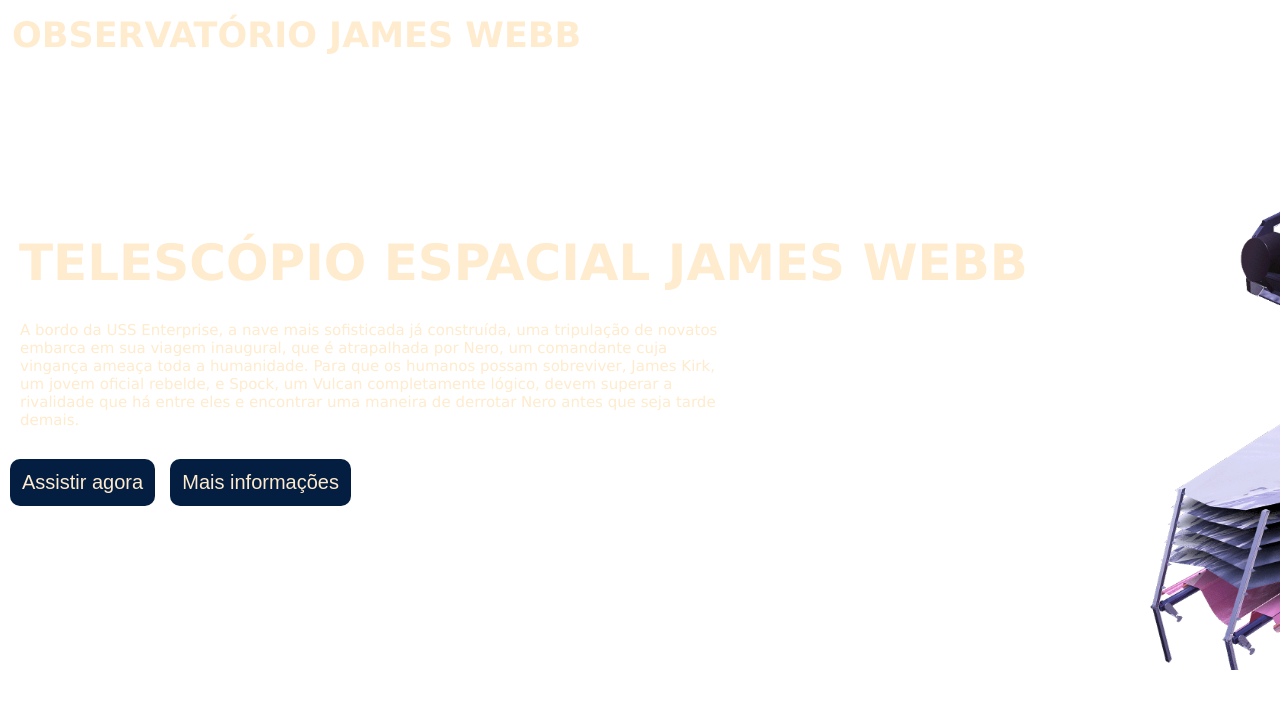
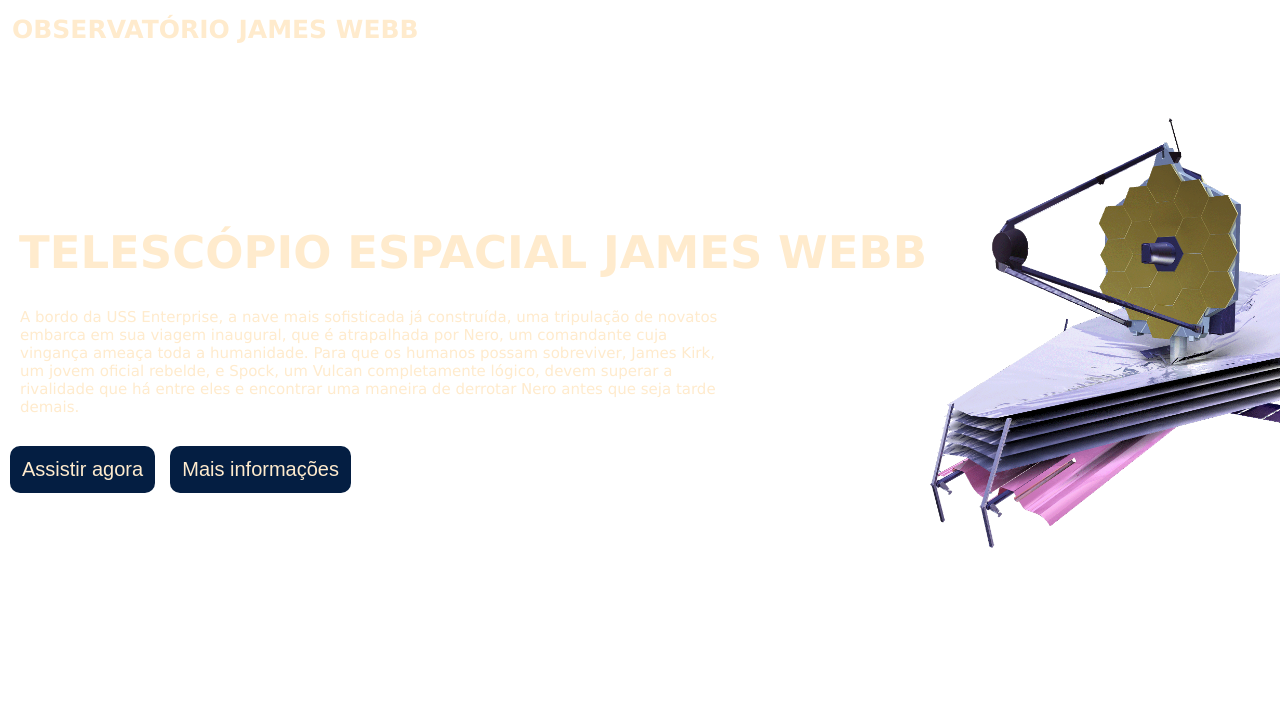
Before and after one commit to carlyni/Observat-rio-James-Webb, a plain HTML site: page index.html in a window 1280 px wide. Drawn offline with Linux system fonts and the light colour scheme.

Commit message:
first commmit

```diff
--- a/style/style.css
+++ b/style/style.css
@@ -34,7 +34,7 @@
 .logo {
     color:blanchedalmond;
     font-family:'Lucida Sans', 'Lucida Sans Regular', 'Lucida Grande', 'Lucida Sans Unicode', Geneva, Verdana, sans-serif;
-    font-size: 35px;
+    font-size: 25px;
     margin-left: 12px;
     margin-top: 15px;
     margin-bottom: 15px;
@@ -62,9 +62,10 @@
 
     height: 600px;
 
-    background-size: 630px 630px;
+    background-size: 430px 430px;
     background-repeat: no-repeat;
-    background-position-x: 1150px;
+    background-position-x: 930px;
+    background-position-y: 59px;
     display: flex;
     flex-direction: column;
     justify-content: center;
@@ -81,7 +82,7 @@
 }
 
 .titulo {
-    font-size: 50px;
+    font-size: 45px;
     margin-left: 19px;
     margin-bottom: 29px;
 
```
